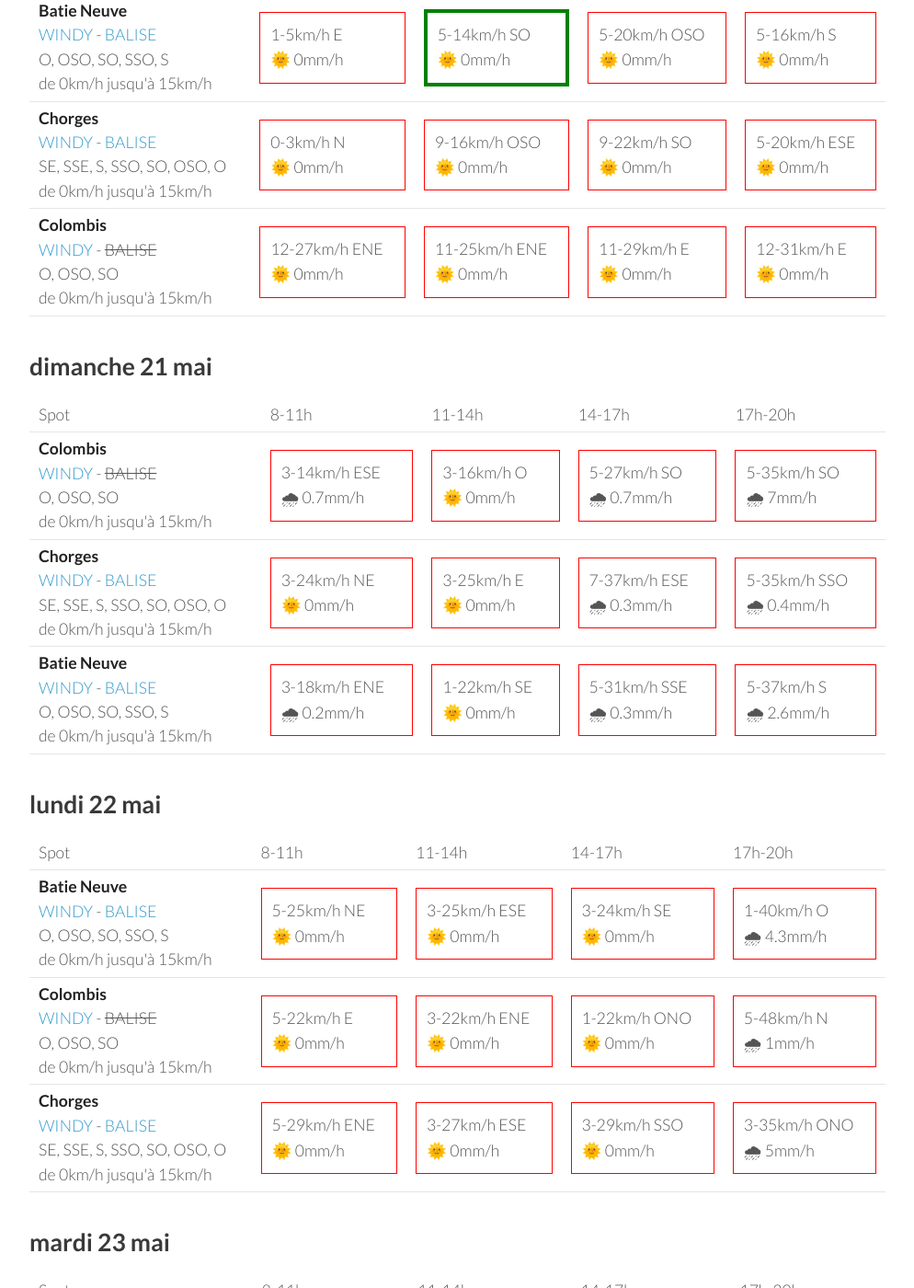
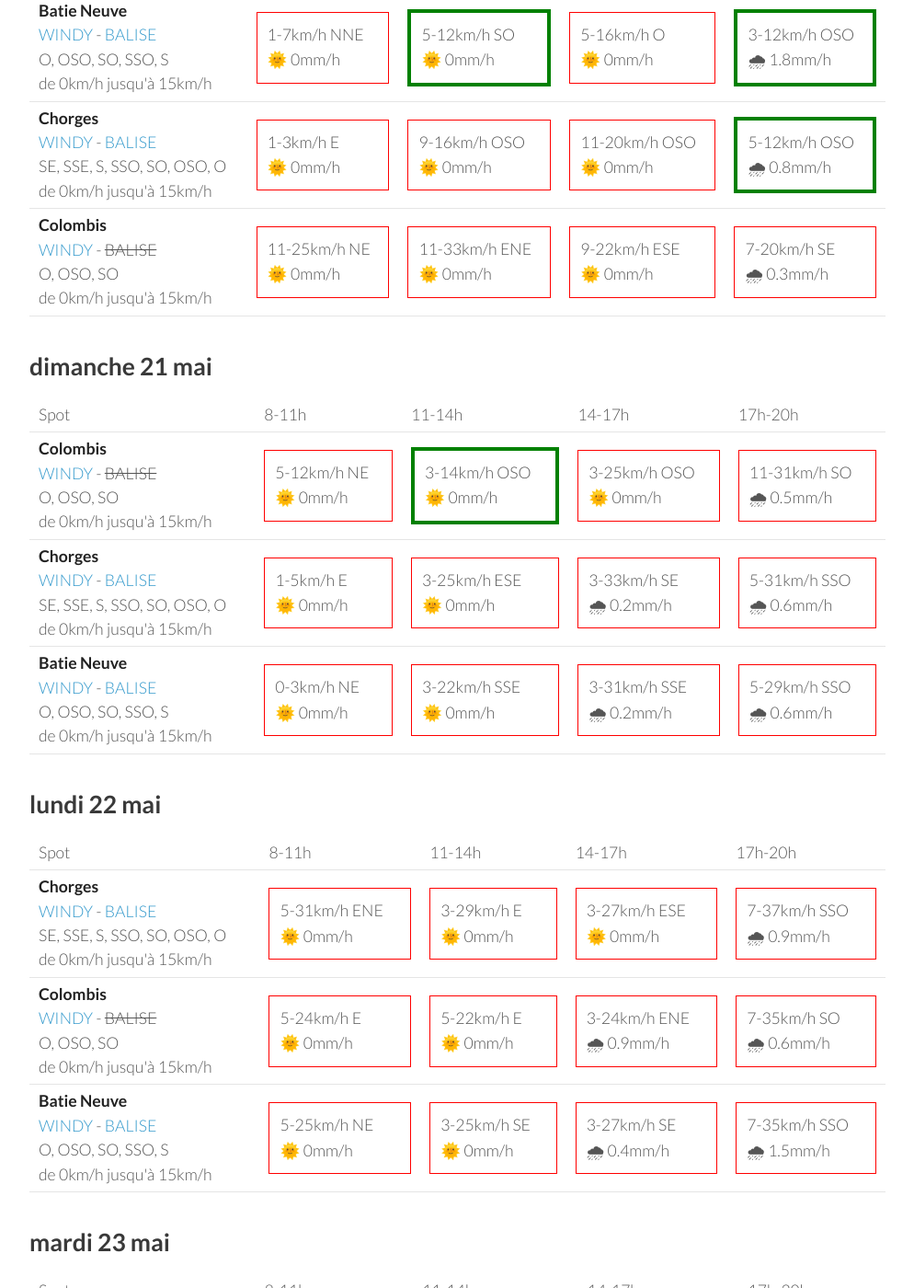
Before and after one commit to parapente-dans-le-nord/parapente-dans-le-nord.github.io, a Jekyll site: the page built from serre_poncon.markdown, in a window 1280 px wide and 1400 px high, scrolled down 849 px. Shown: the whole window at 92% size, without its empty margins (26-1020 px from the left). Built offline with Jekyll 4.4.1, drawn with Linux system fonts in a browser that asks for light colours; some of the changed text lies outside the part shown.

Commit message:
update index.markdown

```diff
--- a/serre_poncon.markdown
+++ b/serre_poncon.markdown
@@ -22,30 +22,30 @@ page mise à jour le vendredi 19 mai 17:31
       <td>17h-20h</td>
     </tr>
 <tr>
-        <td><strong>Batie Neuve</strong><br><a href="https://windy.com/44.584/6.236?44.559,6.262,10,m:eTtagly">WINDY</a> - <span class=""><a href="https://www.openwindmap.org/PP554">BALISE</a> </span><br> <span class="vent-favorable">O, OSO, SO, SSO, S</span><br><span class="force-vent">de 0km/h jusqu'à 15km/h</span> </td>
+        <td><strong>Colombis</strong><br><a href="https://windy.com/44.494/6.216?44.559,6.262,10">WINDY</a> - <span class="no-balise"> BALISE </span><br> <span class="vent-favorable">O, OSO, SO</span><br><span class="force-vent">de 0km/h jusqu'à 15km/h</span> </td>
 
             <td><div class="not-flyable"><p>0-0km/h NA</p><p>🌧️ 0mm/h</p></div></td>
-            <td><div class="flyable"><p>5-14km/h OSO</p><p>🌞 0mm/h</p></div></td>
-            <td><div class="not-flyable"><p>5-24km/h NNO</p><p>🌞 0.8mm/h</p></div></td>
-            <td><div class="not-flyable"><p>5-20km/h ONO</p><p>🌞 0.9mm/h</p></div></td>
+            <td><div class="not-flyable"><p>0-0km/h NA</p><p>🌧️ 0mm/h</p></div></td>
+            <td><div class="not-flyable"><p>0-0km/h NA</p><p>🌧️ 0mm/h</p></div></td>
+            <td><div class="not-flyable"><p>5-22km/h NNO</p><p>🌞 0mm/h</p></div></td>
 
     </tr>
 <tr>
         <td><strong>Chorges</strong><br><a href="https://windy.com/44.578/6.280?44.559,6.262,10">WINDY</a> - <span class=""><a href="https://www.openwindmap.org/PP554">BALISE</a> </span><br> <span class="vent-favorable">SE, SSE, S, SSO, SO, OSO, O</span><br><span class="force-vent">de 0km/h jusqu'à 15km/h</span> </td>
 
             <td><div class="not-flyable"><p>0-0km/h NA</p><p>🌧️ 0mm/h</p></div></td>
-            <td><div class="flyable"><p>7-14km/h OSO</p><p>🌞 0mm/h</p></div></td>
-            <td><div class="not-flyable"><p>5-22km/h O</p><p>🌞 2.2mm/h</p></div></td>
-            <td><div class="not-flyable"><p>7-22km/h OSO</p><p>🌞 0.2mm/h</p></div></td>
+            <td><div class="not-flyable"><p>0-0km/h NA</p><p>🌧️ 0mm/h</p></div></td>
+            <td><div class="not-flyable"><p>0-0km/h NA</p><p>🌧️ 0mm/h</p></div></td>
+            <td><div class="not-flyable"><p>5-16km/h SSO</p><p>🌞 0mm/h</p></div></td>
 
     </tr>
 <tr>
-        <td><strong>Colombis</strong><br><a href="https://windy.com/44.494/6.216?44.559,6.262,10">WINDY</a> - <span class="no-balise"> BALISE </span><br> <span class="vent-favorable">O, OSO, SO</span><br><span class="force-vent">de 0km/h jusqu'à 15km/h</span> </td>
+        <td><strong>Batie Neuve</strong><br><a href="https://windy.com/44.584/6.236?44.559,6.262,10,m:eTtagly">WINDY</a> - <span class=""><a href="https://www.openwindmap.org/PP554">BALISE</a> </span><br> <span class="vent-favorable">O, OSO, SO, SSO, S</span><br><span class="force-vent">de 0km/h jusqu'à 15km/h</span> </td>
 
             <td><div class="not-flyable"><p>0-0km/h NA</p><p>🌧️ 0mm/h</p></div></td>
-            <td><div class="not-flyable"><p>5-16km/h NNO</p><p>🌞 0mm/h</p></div></td>
-            <td><div class="not-flyable"><p>1-11km/h SSO</p><p>🌞 0mm/h</p></div></td>
-            <td><div class="not-flyable"><p>3-11km/h SSO</p><p>🌞 0mm/h</p></div></td>
+            <td><div class="not-flyable"><p>0-0km/h NA</p><p>🌧️ 0mm/h</p></div></td>
+            <td><div class="not-flyable"><p>0-0km/h NA</p><p>🌧️ 0mm/h</p></div></td>
+            <td><div class="not-flyable"><p>11-31km/h NO</p><p>🌞 0mm/h</p></div></td>
 
     </tr>
 
@@ -67,30 +67,30 @@ page mise à jour le vendredi 19 mai 17:31
 <tr>
         <td><strong>Batie Neuve</strong><br><a href="https://windy.com/44.584/6.236?44.559,6.262,10,m:eTtagly">WINDY</a> - <span class=""><a href="https://www.openwindmap.org/PP554">BALISE</a> </span><br> <span class="vent-favorable">O, OSO, SO, SSO, S</span><br><span class="force-vent">de 0km/h jusqu'à 15km/h</span> </td>
 
-            <td><div class="not-flyable"><p>1-5km/h E</p><p>🌞 0mm/h</p></div></td>
-            <td><div class="flyable"><p>5-14km/h SO</p><p>🌞 0mm/h</p></div></td>
-            <td><div class="not-flyable"><p>5-20km/h OSO</p><p>🌞 0mm/h</p></div></td>
-            <td><div class="not-flyable"><p>5-16km/h S</p><p>🌞 0mm/h</p></div></td>
+            <td><div class="not-flyable"><p>1-7km/h NNE</p><p>🌞 0mm/h</p></div></td>
+            <td><div class="flyable"><p>5-12km/h SO</p><p>🌞 0mm/h</p></div></td>
+            <td><div class="not-flyable"><p>5-16km/h O</p><p>🌞 0mm/h</p></div></td>
+            <td><div class="flyable"><p>3-12km/h OSO</p><p>🌧 1.8mm/h</p></div></td>
 
 
     </tr>
 <tr>
         <td><strong>Chorges</strong><br><a href="https://windy.com/44.578/6.280?44.559,6.262,10">WINDY</a> - <span class=""><a href="https://www.openwindmap.org/PP554">BALISE</a> </span><br> <span class="vent-favorable">SE, SSE, S, SSO, SO, OSO, O</span><br><span class="force-vent">de 0km/h jusqu'à 15km/h</span> </td>
 
-            <td><div class="not-flyable"><p>0-3km/h N</p><p>🌞 0mm/h</p></div></td>
+            <td><div class="not-flyable"><p>1-3km/h E</p><p>🌞 0mm/h</p></div></td>
             <td><div class="not-flyable"><p>9-16km/h OSO</p><p>🌞 0mm/h</p></div></td>
-            <td><div class="not-flyable"><p>9-22km/h SO</p><p>🌞 0mm/h</p></div></td>
-            <td><div class="not-flyable"><p>5-20km/h ESE</p><p>🌞 0mm/h</p></div></td>
+            <td><div class="not-flyable"><p>11-20km/h OSO</p><p>🌞 0mm/h</p></div></td>
+            <td><div class="flyable"><p>5-12km/h OSO</p><p>🌧 0.8mm/h</p></div></td>
 
 
     </tr>
 <tr>
         <td><strong>Colombis</strong><br><a href="https://windy.com/44.494/6.216?44.559,6.262,10">WINDY</a> - <span class="no-balise"> BALISE </span><br> <span class="vent-favorable">O, OSO, SO</span><br><span class="force-vent">de 0km/h jusqu'à 15km/h</span> </td>
 
-            <td><div class="not-flyable"><p>12-27km/h ENE</p><p>🌞 0mm/h</p></div></td>
-            <td><div class="not-flyable"><p>11-25km/h ENE</p><p>🌞 0mm/h</p></div></td>
-            <td><div class="not-flyable"><p>11-29km/h E</p><p>🌞 0mm/h</p></div></td>
-            <td><div class="not-flyable"><p>12-31km/h E</p><p>🌞 0mm/h</p></div></td>
+            <td><div class="not-flyable"><p>11-25km/h NE</p><p>🌞 0mm/h</p></div></td>
+            <td><div class="not-flyable"><p>11-33km/h ENE</p><p>🌞 0mm/h</p></div></td>
+            <td><div class="not-flyable"><p>9-22km/h ESE</p><p>🌞 0mm/h</p></div></td>
+            <td><div class="not-flyable"><p>7-20km/h SE</p><p>🌧 0.3mm/h</p></div></td>
 
 
     </tr>
@@ -113,30 +113,30 @@ page mise à jour le vendredi 19 mai 17:31
 <tr>
         <td><strong>Colombis</strong><br><a href="https://windy.com/44.494/6.216?44.559,6.262,10">WINDY</a> - <span class="no-balise"> BALISE </span><br> <span class="vent-favorable">O, OSO, SO</span><br><span class="force-vent">de 0km/h jusqu'à 15km/h</span> </td>
 
-            <td><div class="not-flyable"><p>3-14km/h ESE</p><p>🌧 0.7mm/h</p></div></td>
-            <td><div class="not-flyable"><p>3-16km/h O</p><p>🌞 0mm/h</p></div></td>
-            <td><div class="not-flyable"><p>5-27km/h SO</p><p>🌧 0.7mm/h</p></div></td>
-            <td><div class="not-flyable"><p>5-35km/h SO</p><p>🌧 7mm/h</p></div></td>
+            <td><div class="not-flyable"><p>5-12km/h NE</p><p>🌞 0mm/h</p></div></td>
+            <td><div class="flyable"><p>3-14km/h OSO</p><p>🌞 0mm/h</p></div></td>
+            <td><div class="not-flyable"><p>3-25km/h OSO</p><p>🌞 0mm/h</p></div></td>
+            <td><div class="not-flyable"><p>11-31km/h SO</p><p>🌧 0.5mm/h</p></div></td>
 
 
     </tr>
 <tr>
         <td><strong>Chorges</strong><br><a href="https://windy.com/44.578/6.280?44.559,6.262,10">WINDY</a> - <span class=""><a href="https://www.openwindmap.org/PP554">BALISE</a> </span><br> <span class="vent-favorable">SE, SSE, S, SSO, SO, OSO, O</span><br><span class="force-vent">de 0km/h jusqu'à 15km/h</span> </td>
 
-            <td><div class="not-flyable"><p>3-24km/h NE</p><p>🌞 0mm/h</p></div></td>
-            <td><div class="not-flyable"><p>3-25km/h E</p><p>🌞 0mm/h</p></div></td>
-            <td><div class="not-flyable"><p>7-37km/h ESE</p><p>🌧 0.3mm/h</p></div></td>
-            <td><div class="not-flyable"><p>5-35km/h SSO</p><p>🌧 0.4mm/h</p></div></td>
+            <td><div class="not-flyable"><p>1-5km/h E</p><p>🌞 0mm/h</p></div></td>
+            <td><div class="not-flyable"><p>3-25km/h ESE</p><p>🌞 0mm/h</p></div></td>
+            <td><div class="not-flyable"><p>3-33km/h SE</p><p>🌧 0.2mm/h</p></div></td>
+            <td><div class="not-flyable"><p>5-31km/h SSO</p><p>🌧 0.6mm/h</p></div></td>
 
 
     </tr>
 <tr>
         <td><strong>Batie Neuve</strong><br><a href="https://windy.com/44.584/6.236?44.559,6.262,10,m:eTtagly">WINDY</a> - <span class=""><a href="https://www.openwindmap.org/PP554">BALISE</a> </span><br> <span class="vent-favorable">O, OSO, SO, SSO, S</span><br><span class="force-vent">de 0km/h jusqu'à 15km/h</span> </td>
 
-            <td><div class="not-flyable"><p>3-18km/h ENE</p><p>🌧 0.2mm/h</p></div></td>
-            <td><div class="not-flyable"><p>1-22km/h SE</p><p>🌞 0mm/h</p></div></td>
-            <td><div class="not-flyable"><p>5-31km/h SSE</p><p>🌧 0.3mm/h</p></div></td>
-            <td><div class="not-flyable"><p>5-37km/h S</p><p>🌧 2.6mm/h</p></div></td>
+            <td><div class="not-flyable"><p>0-3km/h NE</p><p>🌞 0mm/h</p></div></td>
+            <td><div class="not-flyable"><p>3-22km/h SSE</p><p>🌞 0mm/h</p></div></td>
+            <td><div class="not-flyable"><p>3-31km/h SSE</p><p>🌧 0.2mm/h</p></div></td>
+            <td><div class="not-flyable"><p>5-29km/h SSO</p><p>🌧 0.6mm/h</p></div></td>
 
 
     </tr>
@@ -157,32 +157,32 @@ page mise à jour le vendredi 19 mai 17:31
       <td>17h-20h</td>
     </tr>
 <tr>
-        <td><strong>Batie Neuve</strong><br><a href="https://windy.com/44.584/6.236?44.559,6.262,10,m:eTtagly">WINDY</a> - <span class=""><a href="https://www.openwindmap.org/PP554">BALISE</a> </span><br> <span class="vent-favorable">O, OSO, SO, SSO, S</span><br><span class="force-vent">de 0km/h jusqu'à 15km/h</span> </td>
+        <td><strong>Chorges</strong><br><a href="https://windy.com/44.578/6.280?44.559,6.262,10">WINDY</a> - <span class=""><a href="https://www.openwindmap.org/PP554">BALISE</a> </span><br> <span class="vent-favorable">SE, SSE, S, SSO, SO, OSO, O</span><br><span class="force-vent">de 0km/h jusqu'à 15km/h</span> </td>
 
-            <td><div class="not-flyable"><p>5-25km/h NE</p><p>🌞 0mm/h</p></div></td>
-            <td><div class="not-flyable"><p>3-25km/h ESE</p><p>🌞 0mm/h</p></div></td>
-            <td><div class="not-flyable"><p>3-24km/h SE</p><p>🌞 0mm/h</p></div></td>
-            <td><div class="not-flyable"><p>1-40km/h O</p><p>🌧 4.3mm/h</p></div></td>
+            <td><div class="not-flyable"><p>5-31km/h ENE</p><p>🌞 0mm/h</p></div></td>
+            <td><div class="not-flyable"><p>3-29km/h E</p><p>🌞 0mm/h</p></div></td>
+            <td><div class="not-flyable"><p>3-27km/h ESE</p><p>🌞 0mm/h</p></div></td>
+            <td><div class="not-flyable"><p>7-37km/h SSO</p><p>🌧 0.9mm/h</p></div></td>
 
 
     </tr>
 <tr>
         <td><strong>Colombis</strong><br><a href="https://windy.com/44.494/6.216?44.559,6.262,10">WINDY</a> - <span class="no-balise"> BALISE </span><br> <span class="vent-favorable">O, OSO, SO</span><br><span class="force-vent">de 0km/h jusqu'à 15km/h</span> </td>
 
+            <td><div class="not-flyable"><p>5-24km/h E</p><p>🌞 0mm/h</p></div></td>
             <td><div class="not-flyable"><p>5-22km/h E</p><p>🌞 0mm/h</p></div></td>
-            <td><div class="not-flyable"><p>3-22km/h ENE</p><p>🌞 0mm/h</p></div></td>
-            <td><div class="not-flyable"><p>1-22km/h ONO</p><p>🌞 0mm/h</p></div></td>
-            <td><div class="not-flyable"><p>5-48km/h N</p><p>🌧 1mm/h</p></div></td>
+            <td><div class="not-flyable"><p>3-24km/h ENE</p><p>🌧 0.9mm/h</p></div></td>
+            <td><div class="not-flyable"><p>7-35km/h SO</p><p>🌧 0.6mm/h</p></div></td>
 
 
     </tr>
 <tr>
-        <td><strong>Chorges</strong><br><a href="https://windy.com/44.578/6.280?44.559,6.262,10">WINDY</a> - <span class=""><a href="https://www.openwindmap.org/PP554">BALISE</a> </span><br> <span class="vent-favorable">SE, SSE, S, SSO, SO, OSO, O</span><br><span class="force-vent">de 0km/h jusqu'à 15km/h</span> </td>
+        <td><strong>Batie Neuve</strong><br><a href="https://windy.com/44.584/6.236?44.559,6.262,10,m:eTtagly">WINDY</a> - <span class=""><a href="https://www.openwindmap.org/PP554">BALISE</a> </span><br> <span class="vent-favorable">O, OSO, SO, SSO, S</span><br><span class="force-vent">de 0km/h jusqu'à 15km/h</span> </td>
 
-            <td><div class="not-flyable"><p>5-29km/h ENE</p><p>🌞 0mm/h</p></div></td>
-            <td><div class="not-flyable"><p>3-27km/h ESE</p><p>🌞 0mm/h</p></div></td>
-            <td><div class="not-flyable"><p>3-29km/h SSO</p><p>🌞 0mm/h</p></div></td>
-            <td><div class="not-flyable"><p>3-35km/h ONO</p><p>🌧 5mm/h</p></div></td>
+            <td><div class="not-flyable"><p>5-25km/h NE</p><p>🌞 0mm/h</p></div></td>
+            <td><div class="not-flyable"><p>3-25km/h SE</p><p>🌞 0mm/h</p></div></td>
+            <td><div class="not-flyable"><p>3-27km/h SE</p><p>🌧 0.4mm/h</p></div></td>
+            <td><div class="not-flyable"><p>7-35km/h SSO</p><p>🌧 1.5mm/h</p></div></td>
 
 
     </tr>
@@ -208,27 +208,27 @@ page mise à jour le vendredi 19 mai 17:31
             <td><div class="not-flyable"><p>5-18km/h E</p><p>🌞 0mm/h</p></div></td>
             <td><div class="not-flyable"><p>1-16km/h ONO</p><p>🌞 0mm/h</p></div></td>
             <td><div class="not-flyable"><p>5-24km/h OSO</p><p>🌞 0mm/h</p></div></td>
-            <td><div class="not-flyable"><p>11-27km/h SO</p><p>🌞 0mm/h</p></div></td>
+            <td><div class="not-flyable"><p>3-22km/h SO</p><p>🌞 0mm/h</p></div></td>
 
 
     </tr>
 <tr>
         <td><strong>Batie Neuve</strong><br><a href="https://windy.com/44.584/6.236?44.559,6.262,10,m:eTtagly">WINDY</a> - <span class=""><a href="https://www.openwindmap.org/PP554">BALISE</a> </span><br> <span class="vent-favorable">O, OSO, SO, SSO, S</span><br><span class="force-vent">de 0km/h jusqu'à 15km/h</span> </td>
 
-            <td><div class="not-flyable"><p>3-16km/h ENE</p><p>🌞 0mm/h</p></div></td>
+            <td><div class="not-flyable"><p>3-16km/h NE</p><p>🌞 0mm/h</p></div></td>
             <td><div class="not-flyable"><p>3-20km/h SO</p><p>🌞 0mm/h</p></div></td>
-            <td><div class="not-flyable"><p>7-27km/h SO</p><p>🌞 0mm/h</p></div></td>
-            <td><div class="not-flyable"><p>9-31km/h SO</p><p>🌞 0mm/h</p></div></td>
+            <td><div class="not-flyable"><p>7-27km/h SO</p><p>🌧 0.2mm/h</p></div></td>
+            <td><div class="not-flyable"><p>5-27km/h SO</p><p>🌞 0mm/h</p></div></td>
 
 
     </tr>
 <tr>
         <td><strong>Chorges</strong><br><a href="https://windy.com/44.578/6.280?44.559,6.262,10">WINDY</a> - <span class=""><a href="https://www.openwindmap.org/PP554">BALISE</a> </span><br> <span class="vent-favorable">SE, SSE, S, SSO, SO, OSO, O</span><br><span class="force-vent">de 0km/h jusqu'à 15km/h</span> </td>
 
-            <td><div class="not-flyable"><p>5-20km/h ENE</p><p>🌞 0mm/h</p></div></td>
+            <td><div class="not-flyable"><p>5-18km/h ENE</p><p>🌞 0mm/h</p></div></td>
             <td><div class="not-flyable"><p>3-22km/h SO</p><p>🌞 0mm/h</p></div></td>
-            <td><div class="not-flyable"><p>7-29km/h SO</p><p>🌞 0mm/h</p></div></td>
-            <td><div class="not-flyable"><p>9-31km/h SO</p><p>🌞 0mm/h</p></div></td>
+            <td><div class="not-flyable"><p>7-29km/h SO</p><p>🌧 0.3mm/h</p></div></td>
+            <td><div class="not-flyable"><p>5-29km/h SO</p><p>🌞 0mm/h</p></div></td>
 
 
     </tr>
@@ -251,10 +251,10 @@ page mise à jour le vendredi 19 mai 17:31
 <tr>
         <td><strong>Colombis</strong><br><a href="https://windy.com/44.494/6.216?44.559,6.262,10">WINDY</a> - <span class="no-balise"> BALISE </span><br> <span class="vent-favorable">O, OSO, SO</span><br><span class="force-vent">de 0km/h jusqu'à 15km/h</span> </td>
 
-            <td><div class="not-flyable"><p>5-16km/h ENE</p><p>🌞 0mm/h</p></div></td>
-            <td><div class="not-flyable"><p>1-16km/h ONO</p><p>🌞 0mm/h</p></div></td>
-            <td><div class="not-flyable"><p>7-27km/h ONO</p><p>🌞 0mm/h</p></div></td>
-            <td><div class="not-flyable"><p>7-40km/h OSO</p><p>🌧 0.6mm/h</p></div></td>
+            <td><div class="not-flyable"><p>5-14km/h E</p><p>🌞 0mm/h</p></div></td>
+            <td><div class="not-flyable"><p>1-14km/h ONO</p><p>🌞 0mm/h</p></div></td>
+            <td><div class="not-flyable"><p>7-24km/h O</p><p>🌧 0.2mm/h</p></div></td>
+            <td><div class="not-flyable"><p>7-38km/h SSE</p><p>🌧 2.5mm/h</p></div></td>
 
 
     </tr>
@@ -263,18 +263,18 @@ page mise à jour le vendredi 19 mai 17:31
 
             <td><div class="not-flyable"><p>3-14km/h NE</p><p>🌞 0mm/h</p></div></td>
             <td><div class="not-flyable"><p>3-20km/h SSO</p><p>🌞 0mm/h</p></div></td>
-            <td><div class="not-flyable"><p>5-29km/h OSO</p><p>🌞 0mm/h</p></div></td>
-            <td><div class="not-flyable"><p>7-44km/h SSO</p><p>🌧 3.8mm/h</p></div></td>
+            <td><div class="not-flyable"><p>7-31km/h SO</p><p>🌞 0mm/h</p></div></td>
+            <td><div class="not-flyable"><p>7-38km/h S</p><p>🌧 0.7mm/h</p></div></td>
 
 
     </tr>
 <tr>
         <td><strong>Chorges</strong><br><a href="https://windy.com/44.578/6.280?44.559,6.262,10">WINDY</a> - <span class=""><a href="https://www.openwindmap.org/PP554">BALISE</a> </span><br> <span class="vent-favorable">SE, SSE, S, SSO, SO, OSO, O</span><br><span class="force-vent">de 0km/h jusqu'à 15km/h</span> </td>
 
-            <td><div class="not-flyable"><p>3-18km/h ENE</p><p>🌞 0mm/h</p></div></td>
-            <td><div class="not-flyable"><p>3-20km/h SO</p><p>🌞 0mm/h</p></div></td>
-            <td><div class="not-flyable"><p>7-31km/h OSO</p><p>🌧 0.2mm/h</p></div></td>
-            <td><div class="not-flyable"><p>5-44km/h SSO</p><p>🌧 3.2mm/h</p></div></td>
+            <td><div class="not-flyable"><p>3-16km/h ENE</p><p>🌞 0mm/h</p></div></td>
+            <td><div class="not-flyable"><p>3-20km/h SSO</p><p>🌞 0mm/h</p></div></td>
+            <td><div class="not-flyable"><p>7-31km/h SO</p><p>🌞 0mm/h</p></div></td>
+            <td><div class="not-flyable"><p>7-42km/h S</p><p>🌧 1mm/h</p></div></td>
 
 
     </tr>
```
Also changed, not shown: other parts of serre_poncon.markdown (+1 -1 lines).
